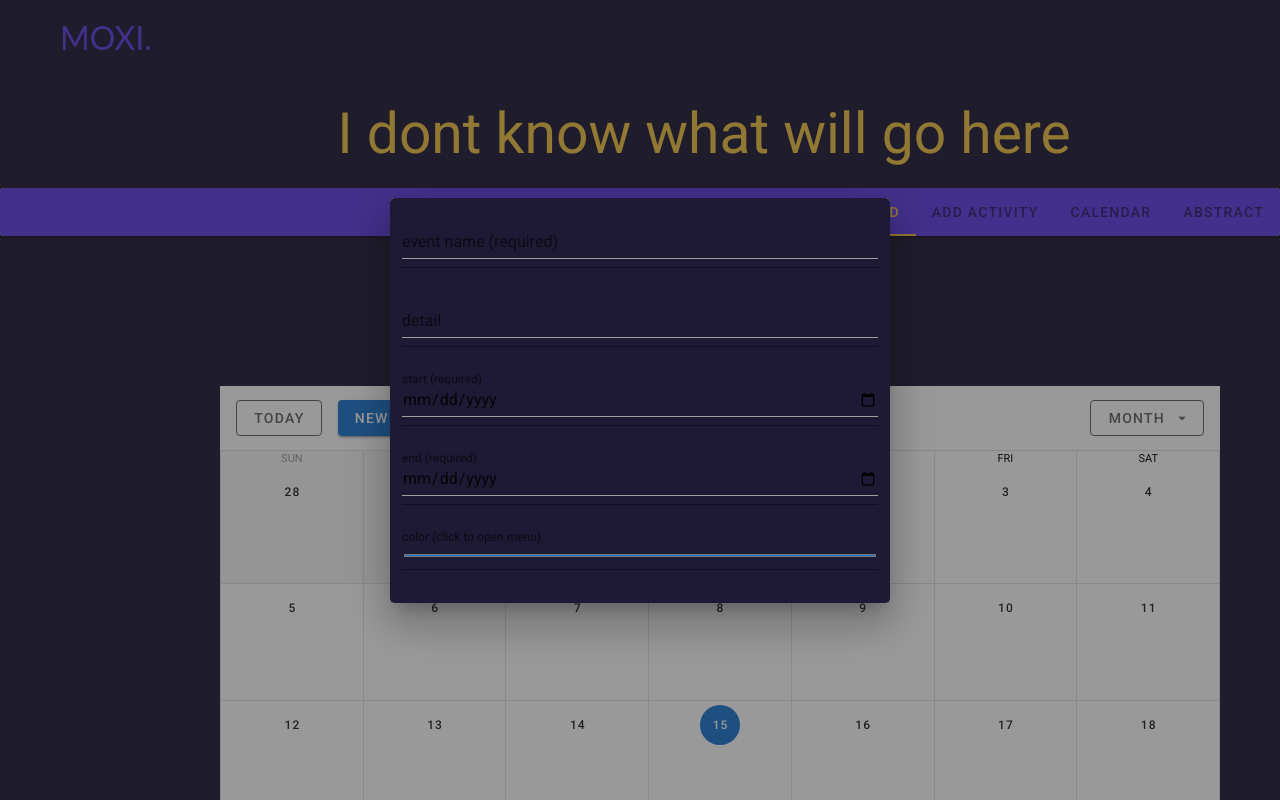
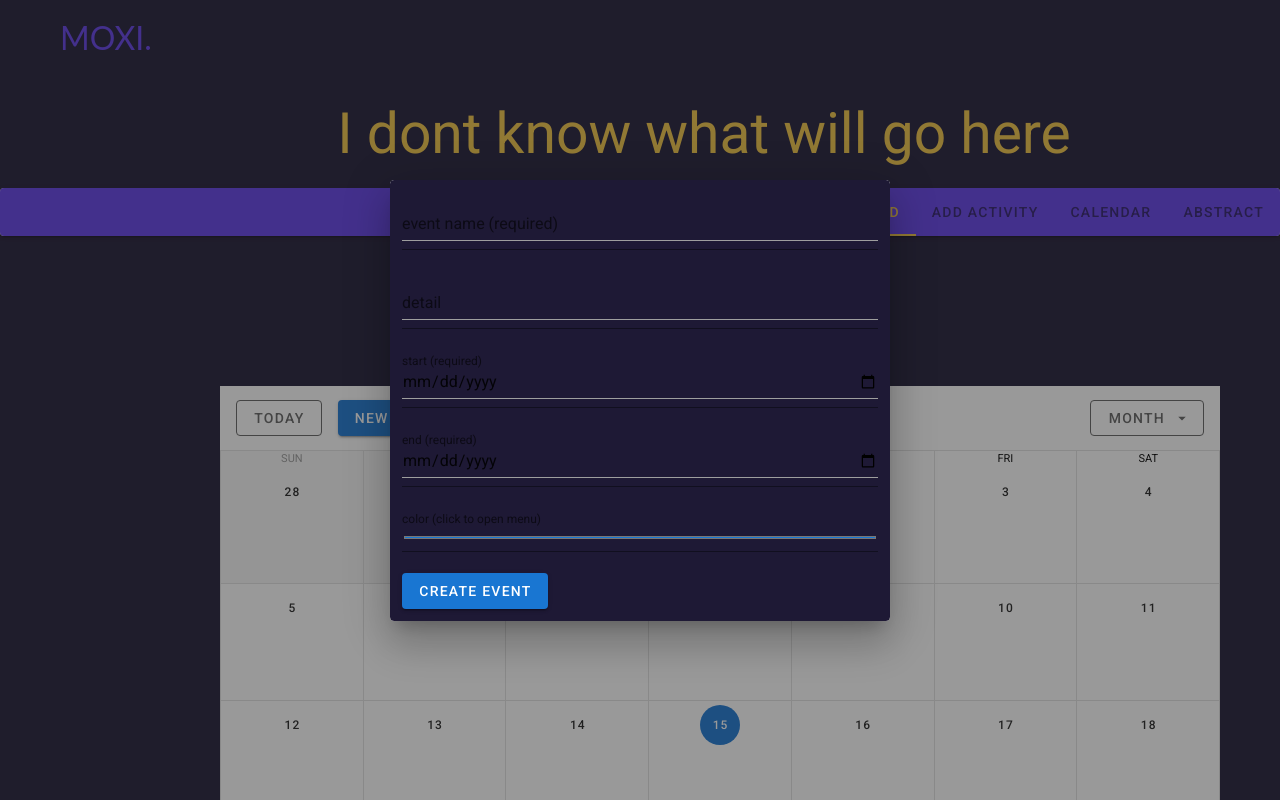
Before and after one commit to CaroMen/Moxi-Redone, a Vue app in the folder front/: page /calendar in a window 1280 px wide. Both pictures are taken after a click on the button "NEW EVENT". Shown: the top 800 px of the page. Built offline with nearby package versions, Linux system fonts and the light colour scheme; no server answers; the database is empty; what vue-textarea-autosize would draw is missing.

Commit message:
calendar add event

```diff
--- a/front/src/components/Calendar.vue
+++ b/front/src/components/Calendar.vue
@@ -114,6 +114,13 @@
                     type="color"
                     label="color (click to open menu)"
                   ></v-text-field>
+                  <v-btn
+                    type="submit"
+                    color="primary"
+                    class="mr-4"
+                    @click.stop="dialog = false"
+                    >Create Event</v-btn
+                  >
                 </v-form>
               </v-container>
             </v-card>
@@ -261,6 +268,25 @@ export default {
       });
       this.events = events;
     },
+    async addEvent() {
+      if (this.name && this.start && this.end) {
+        await db.collection("calEvent").add({
+          name: this.name,
+          details: this.details,
+          start: this.start,
+          end: this.end,
+          color: this.color,
+        });
+        this.getEvents();
+        this.name = "";
+        this.details = "";
+        this.start = "";
+        this.end = "";
+        this.color = "";
+      } else {
+        alert("Name, start, and end date are required");
+      }
+    },
     async updateEvent(ev) {
       await db
         .collection("calEvent")
```
